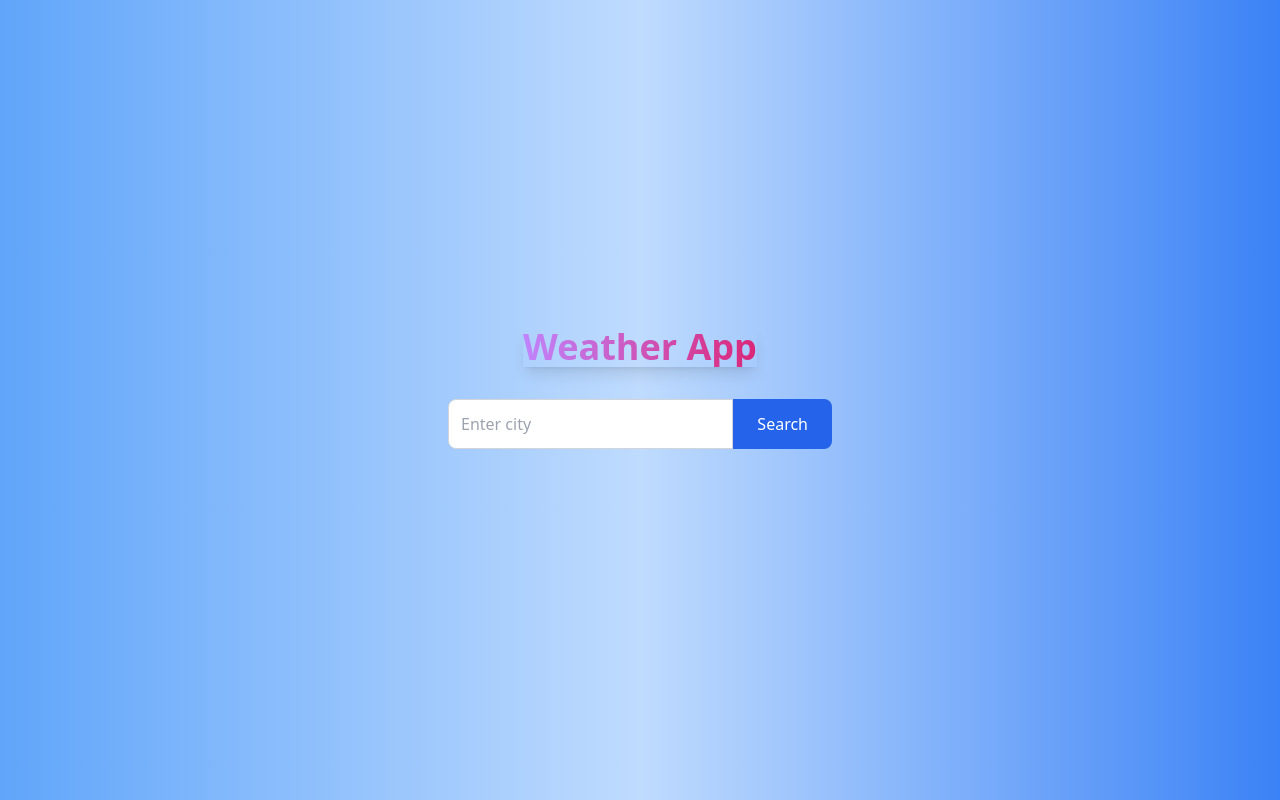
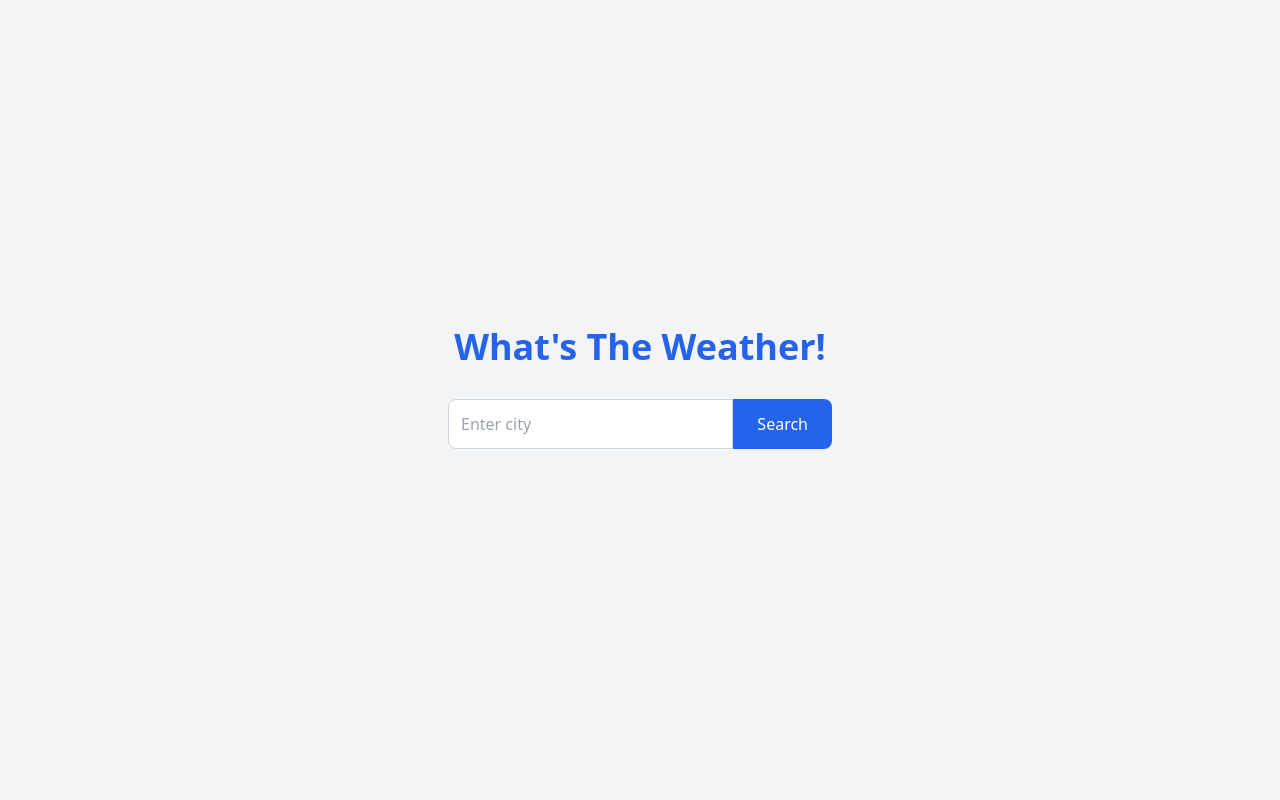
Before and after one commit to SABHYAGUPTA5XR/WeatherApp-NextJS, a Next.js app: page / in a window 1280 px wide. Built offline with nearby package versions, Linux system fonts and the light colour scheme.

Commit message:
Final adjustments to all files

```diff
--- a/app/page.js
+++ b/app/page.js
@@ -69,12 +69,14 @@ export default function Page() {
   };
 
   return (
-    <main className="flex flex-col items-center justify-center h-screen bg-gradient-to-r from-blue-400 via-blue-200 to-blue-500">
-      <h1 className="text-4xl font-extrabold text-transparent bg-clip-text bg-gradient-to-r from-purple-400 to-pink-600 shadow-lg mb-8">
-        Weather App
-      </h1>
-      <SearchBar city={city} setCity={setCity} fetchWeather={fetchWeather} />
-      <WeatherDisplay weather={weather} error={error} />
-    </main>
+    <main className="flex flex-col items-center justify-center h-screen bg-gradient-to-r from-beige-400 via-beige-200 to-white-500">
+  <h1 className="text-4xl font-extrabold text-blue-600 mb-8">
+    What's The Weather!
+  </h1>
+  <SearchBar city={city} setCity={setCity} fetchWeather={fetchWeather} />
+  <WeatherDisplay weather={weather} error={error} />
+</main>
+
+
   );
 }
```
